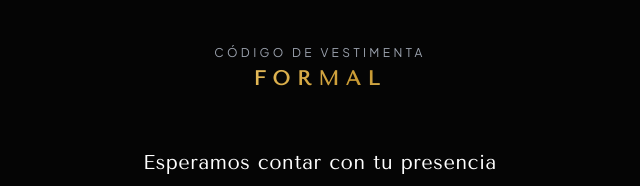
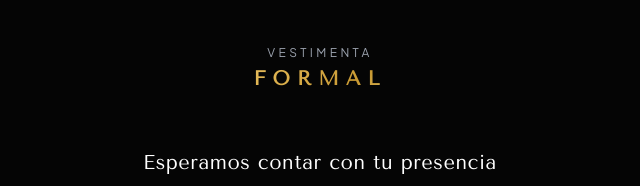
Before and after one commit to Aldrin572/party, a plain HTML site: page index.html in a window 1280 px wide. Shown: the part 970-1156 px from the top of the page, 320-960 px from the left. Drawn offline with nearby package versions, Linux system fonts and the light colour scheme.

Commit message:
Update dress code text from 'Código de Vestimenta' to 'Vestimenta'

```diff
--- a/index.html
+++ b/index.html
@@ -302,7 +302,7 @@
             <!-- Código de Vestimenta: FORMAL -->
             <div class="w-full mb-14">
                 <p class="font-sans text-xs tracking-[0.28em] uppercase text-gray-400">
-                    Código de Vestimenta
+                    Vestimenta
                 </p>
                 <p class="font-luxury text-lg md:text-xl tracking-[0.35em] gold-metallic-text font-bold uppercase mt-1">
                     FORMAL
```
